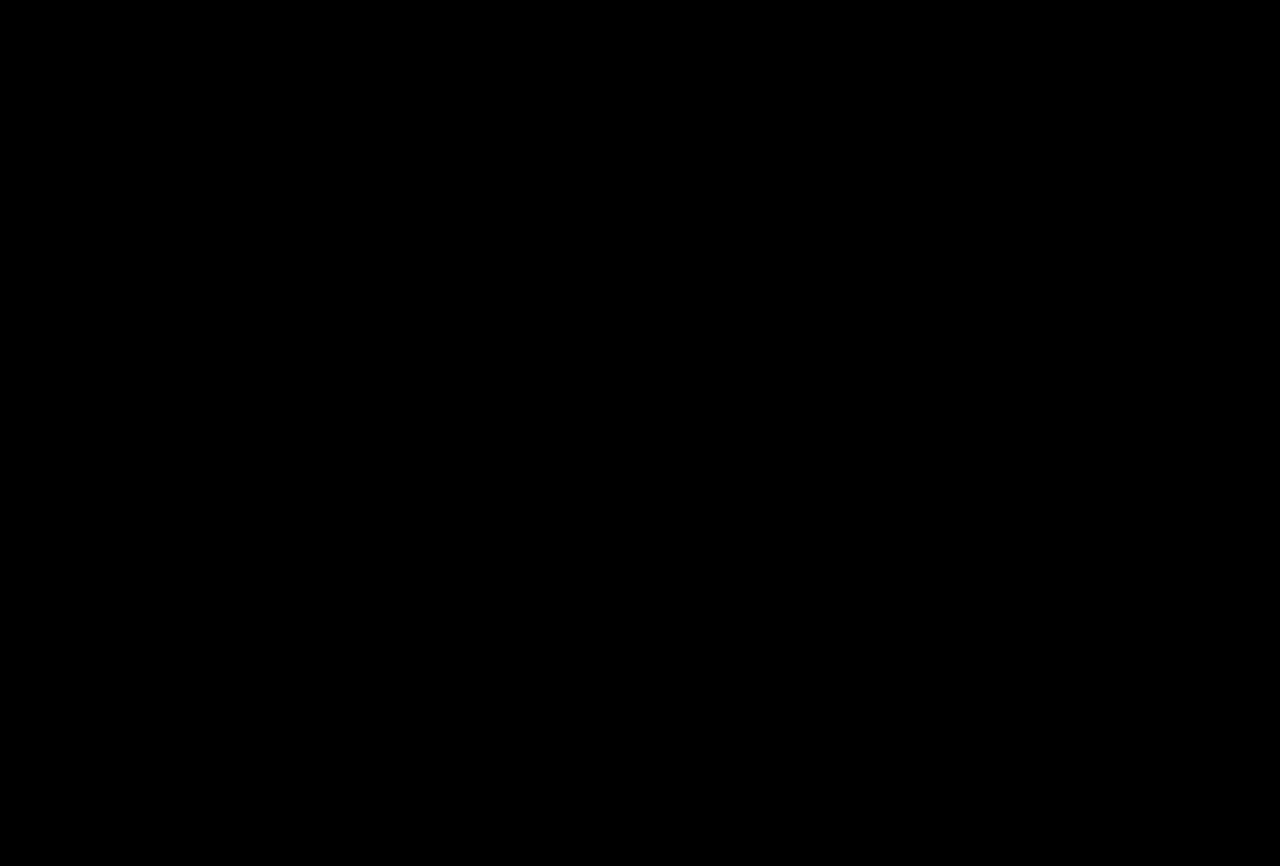
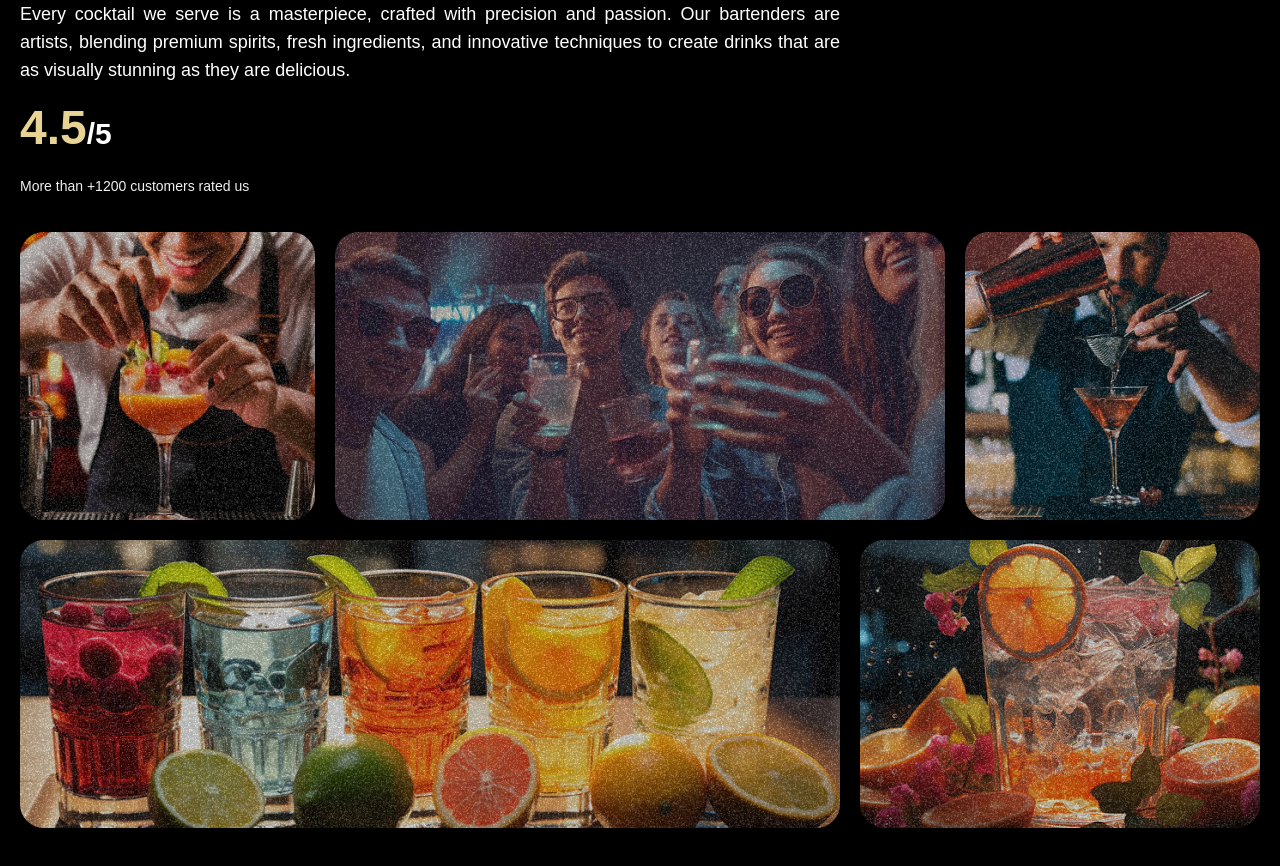
Before and after one commit to heyolaniran/mojito-gsap, a React (Vite) app: page / in a window 1280 px wide. Shown: the part 2000-2866 px from the top of the page. Before the commit the page ends 1640 px from the top, so only its background shows below. Built offline with nearby package versions, Linux system fonts and the light colour scheme; a web font is replaced by a local one.

Commit message:
feat: Implement about section

```diff
--- a/src/App.tsx
+++ b/src/App.tsx
@@ -1,3 +1,4 @@
+import About from "./components/ui/about"
 import Cocktails from "./components/ui/cocktails"
 import Hero from "./components/ui/hero"
 import NavBar from "./components/ui/nav-bar"
@@ -8,6 +9,7 @@
       <NavBar />
       <Hero />
       <Cocktails />
+      <About />
     </main>
   )
 }
--- /dev/null
+++ b/src/components/ui/about.tsx
@@ -0,0 +1,91 @@
+import { useGSAP } from "@gsap/react"
+import {gsap} from "gsap"
+import { SplitText } from "gsap/all"
+
+export default function About () {
+
+    useGSAP(() => {
+        const titleSplit = SplitText.create("#about h2", {
+            type: "words",
+        })
+
+        const scrollTimeline = gsap.timeline({
+            scrollTrigger: {
+                trigger: "#about",
+                start: "top center",
+            }
+        })
+
+        scrollTimeline.from(titleSplit.words, {
+            opacity: 0,
+            duration: 1,
+            yPercent: 100,
+            ease: "expo.out",
+            stagger: 0.02,
+        }).from(".top-grid div, .bottom-grid div", {
+            opacity: 0,
+            yPercent: 100,
+            duration: 1,
+            ease: "power1.inOut",
+            stagger: 0.04,
+        }, "-=0.5"
+        )
+    })
+
+    return (
+        <div id="about">
+            <div className="mb-16 md:px-0 px-5">
+                <div className="content">
+                    <div className="md:col-span-8">
+                        <p className="badge">Best Cocktails</p>
+                        <h2>Where every detail matters <span className="text-white">-</span> from muddle to garnish</h2>
+
+                        <div className="sub-content text-justify ">
+                            <p>
+                                Every cocktail we serve is a masterpiece, crafted with precision and passion. Our bartenders are artists, blending premium spirits, fresh ingredients, and innovative techniques to create drinks that are as visually stunning as they are delicious.
+                            </p>
+
+                            <div className="mb-5">
+                                <p className="md:text-3xl text-xl font-bold">
+                                    <span>4.5</span>/5
+                                </p>
+
+                                <p className="text-sm my-4 text-white-100">
+                                    More than +1200 customers rated us
+                                </p>
+                            </div>
+                        </div>
+                    </div>
+                </div>
+
+                <div className="top-grid">
+                            <div className="md:col-span-3">
+                                <div className="noisy" />
+                                <img src="/images/abt1.png" alt="about1" />
+                            </div>
+
+                            <div className="md:col-span-6">
+                                <div className="noisy" />
+                                <img src="/images/abt2.png" alt="about2" />
+                            </div>
+
+                            <div className="md:col-span-3">
+                                <div className="noisy" />
+                                <img src="/images/abt5.png" alt="about5" />
+                            </div>
+                        </div>
+
+                        <div className="bottom-grid">
+                            <div className="md:col-span-8">
+                                <div className="noisy" />
+                                <img src="/images/abt3.png" alt="about3" />
+                            </div>
+                            <div className="md:col-span-4">
+                                <div className="noisy" />
+                                <img src="/images/abt4.png" alt="about4" />
+                            </div>
+                        </div>
+            </div>
+        </div>
+    )
+}
```
